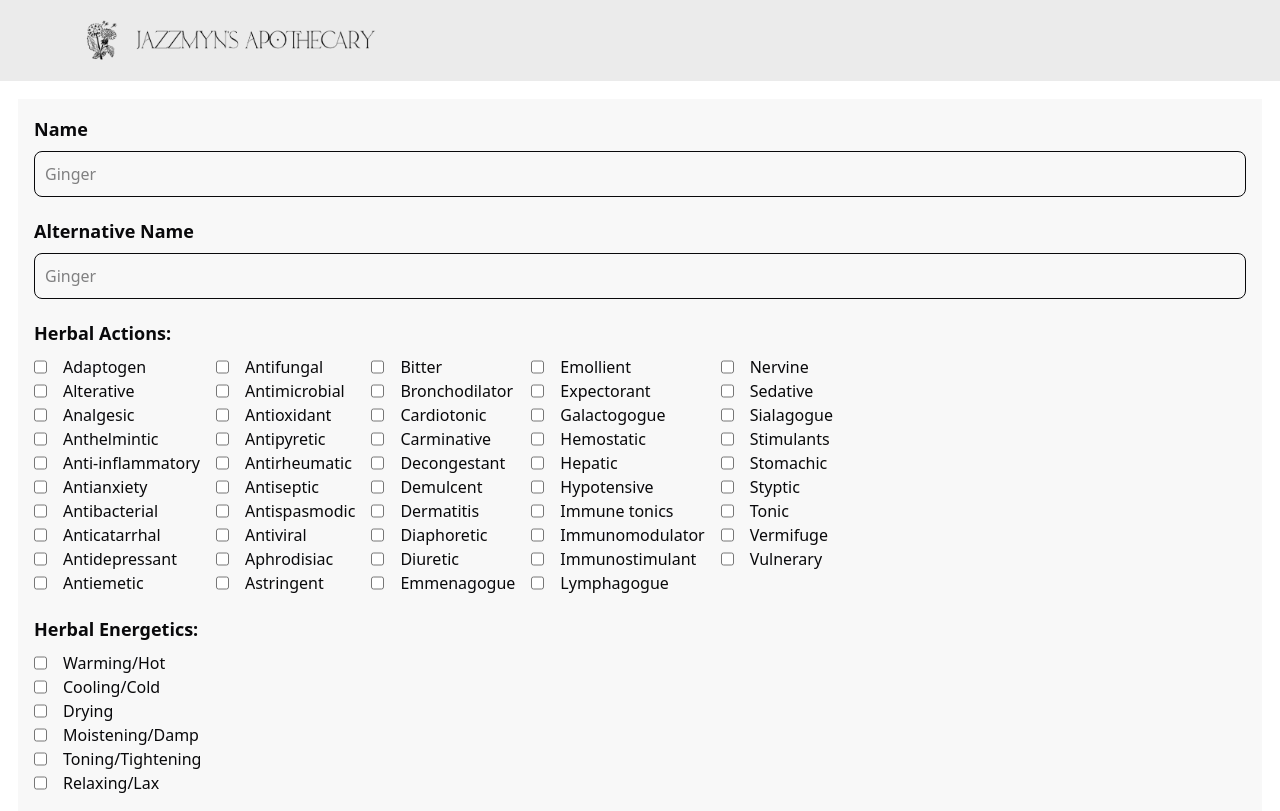
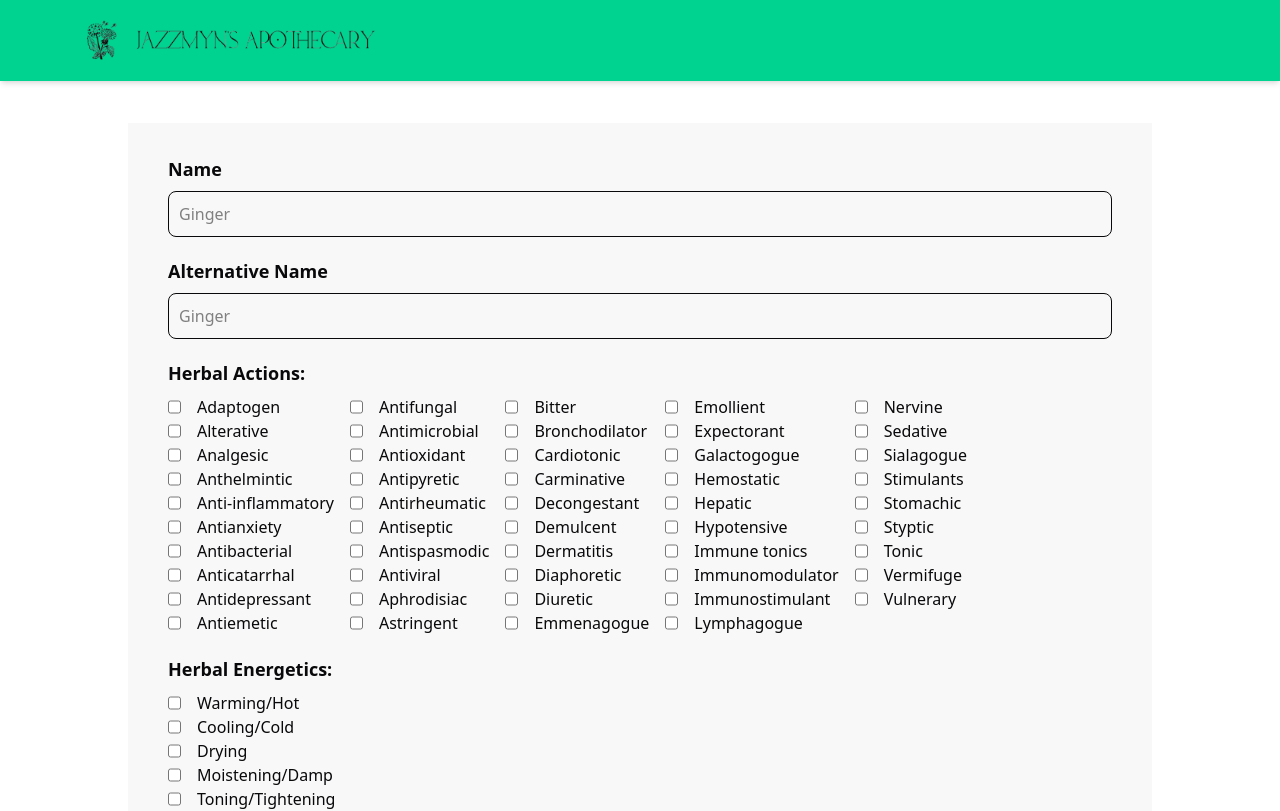
Before and after one commit to belunatic/jazz_herbs, a Next.js app: page /herbs in a window 1280 px wide. Shown: the top 811 px of the page. Built offline with nearby package versions, Linux system fonts and the light colour scheme; no server answers.

Commit message:
Refactor layout and styles: enhance structure and update button color variables for consistency

```diff
--- a/app/admin/page.js
+++ b/app/admin/page.js
@@ -10,24 +10,26 @@ const LoginPage = () => {
 	const { User, handleLogout } = useUser();
 
 	return (
-		<div className="w-full h-[80vh] flex justify-center items-center">
+		<section>
+			<div className="flex justify-center items-center bg-container min-h-full">
 				{User ? (
-				<div className="flex flex-col gap-4">
+					<div className="flex flex-col gap-4 py-16">
 						<p className="text-text text-2xl mb-4 block">Hello, {User.name}!</p>
 						<button
-						className="cursor point board bg-main m-2 p-4 text-text cursor-pointer"
+							className="cursor point board rounded-sm bg-button-primary hover:bg-button-hover m-2 p-4 text-text cursor-pointer"
 							onClick={handleLogout}>
 							Logout
 						</button>
 					</div>
 				) : (
 					<button
-					className="cursor point board bg-main m-2 p-4 text-text cursor-pointer"
+						className="cursor point board bg-button-primary rounded-sm hover:bg-button-hover m-2 p-4 text-text cursor-pointer"
 						onClick={loginWithGoogle}>
 						Sign In with Google
 					</button>
 				)}
 			</div>
+		</section>
 	);
 };
 
--- a/app/components/AddHerbButton.js
+++ b/app/components/AddHerbButton.js
@@ -4,7 +4,7 @@ const AddHerbButton = ({ linkTo, title }) => {
 	return (
 		<div class="fixed right-4 bottom-20">
 			<Link href={`${linkTo}`}>
-				<button class="group flex cursor-pointer rounded-full bg-green-700 px-3 py-2 font-bold text-white shadow-lg hover:gap-2 hover:bg-green-600">
+				<button class="group flex cursor-pointer rounded-full bg-button-success text-white px-3 py-2 font-bold text-white shadow-lg hover:gap-2 hover:bg-green-600">
 					<svg
 						xmlns="http://www.w3.org/2000/svg"
 						fill="none"
--- a/app/components/NavBar.js
+++ b/app/components/NavBar.js
@@ -7,7 +7,7 @@ const NavBar = () => {
 	const { User, handleLogout } = useUser();
 	return (
 		<div>
-			<nav className=" shadow-md py-4 bg-nav">
+			<nav className=" shadow-md py-4 bg-button-success">
 				<div className="max-w-6xl mx-auto flex items-center justify-between px-4 cursor-pointer">
 					<Link href="/">
 						<Image
@@ -21,7 +21,7 @@ const NavBar = () => {
 						{User ? (
 							<button
 								onClick={handleLogout}
-								className="bg-button-primary text-white px-4 py-2 rounded cursor-pointer hover:bg-green-800 transition duration-300">
+								className="bg-button-secondary text-text px-4 py-2 rounded cursor-pointer hover:bg-button-hover transition duration-300">
 								Logout
 							</button>
 						) : (
--- a/app/herbs/page.js
+++ b/app/herbs/page.js
@@ -84,9 +84,8 @@ const AddHerb = () => {
 
 	return (
 		<div className="wrapper bg-main text-text">
-			<form
-				onSubmit={handleSubmit}
-				className="max-w-full mx-auto bg-container p-2 md:p-4 md:m-2">
+			<main className="max-w-screen-lg mx-auto bg-container">
+				<form onSubmit={handleSubmit} className=" p-4 md:p-8 md:m-2">
 					<div className="mb-5">
 						<label
 							className="block text-text-input text-lg mb-2 font-semibold"
@@ -119,7 +118,11 @@ const AddHerb = () => {
 					<div className="mb-5">
 						<div className="mb-5">
 							{" "}
-						{renderCheckboxes("Herbal Actions", "herbal_action", herbalActions)}
+							{renderCheckboxes(
+								"Herbal Actions",
+								"herbal_action",
+								herbalActions
+							)}
 						</div>
 					</div>
 					<div className="mb-5">
@@ -160,6 +163,7 @@ const AddHerb = () => {
 						Submit
 					</button>
 				</form>
+			</main>
 		</div>
 	);
 };
--- a/app/layout.js
+++ b/app/layout.js
@@ -20,13 +20,21 @@ export const metadata = {
 
 export default function RootLayout({ children }) {
 	return (
-		<html lang="en">
-			<body
-				className={`${geistSans.variable} ${geistMono.variable} antialiased`}>
+		<html lang="en" className={`${geistSans.variable} ${geistMono.variable}`}>
+			<body className="antialiased flex flex-col min-h-screen bg-main">
 				<UserProvider>
-					<NavBar />
-					{children}
+					<header>
+						<NavBar />
+					</header>
+
+					<main className="flex-1 px-4 py-6 max-w-6xl mx-auto w-full">
+						{children}
+					</main>
 				</UserProvider>
+
+				<footer className="bg-gray-100 text-center py-4 text-sm text-gray-600">
+					© 2025 Jazz Herbs. All rights reserved.
+				</footer>
 			</body>
 		</html>
 	);
--- a/app/style/globals.css
+++ b/app/style/globals.css
@@ -11,6 +11,7 @@
 	--color-button-black: var(--button-black);
 	--color-button-warning: var(--button-warning);
 	--color-button-success: var(--button-success);
+	--color-button-hover: var(--button-hover);
 	--color-error: var(--color-error);
 	--color-error-content: var(--color-error-content);
 	--radius-selector: var(--radius-selector);
@@ -32,11 +33,12 @@
 	--border: oklch(95% 0 0);
 	--text-color: oklch(14% 0.005 285.823);
 	--text-input: oklch(20% 0.042 265.755);
-	--button-primary: oklch(45% 0.24 277.023);
+	--button-primary: oklch(88.311% 0.00417 285.961);
 	--button-secondary: oklch(65% 0.241 354.308);
 	--button-black: oklch(14% 0.005 285.823);
 	--button-warning: oklch(71% 0.194 13.428);
 	--button-success: oklch(76% 0.177 163.223);
+	--button-hover: oklch(83.96% 0.00284 285.842);
 	--color-error: oklch(71% 0.194 13.428);
 	--color-error-content: oklch(27% 0.105 12.094);
 	--radius-selector: 0.5rem;
@@ -57,13 +59,14 @@
 		--main-background: oklch(12% 0.042 264.695);
 		--container-background: oklch(20% 0.042 265.755);
 		--border: oklch(27% 0.041 260.031);
-		--text-color: oklch(70% 0.04 256.788);
+		--text-color: oklch(95.93% 0.007 247.9);
 		--text-input: oklch(96% 0.001 286.375);
-		--button-primary: oklch(67% 0.182 276.935);
+		--button-primary: oklch(70% 0.04 256.788);
 		--button-secondary: oklch(74% 0.238 322.16);
 		--button-black: oklch(27% 0.041 260.031);
 		--button-warning: oklch(63% 0.237 25.331);
 		--button-success: oklch(72% 0.219 149.579);
+		--button-hover: oklch(63.534% 0.0362 256.835);
 		--color-error: oklch(63% 0.237 25.331);
 		--color-error-content: oklch(97% 0.013 17.38);
 		--radius-selector: 0.5rem;
```
Lines whose indentation alone changed are shown as unchanged.
